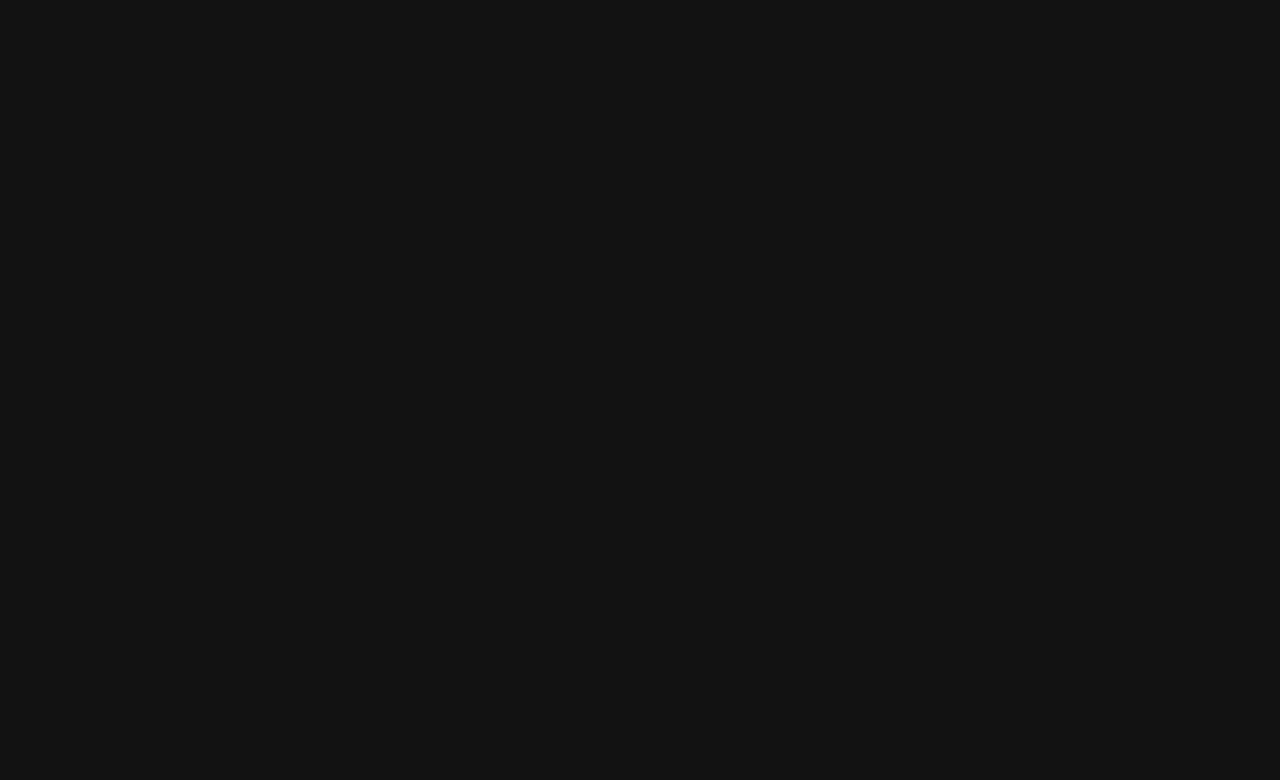
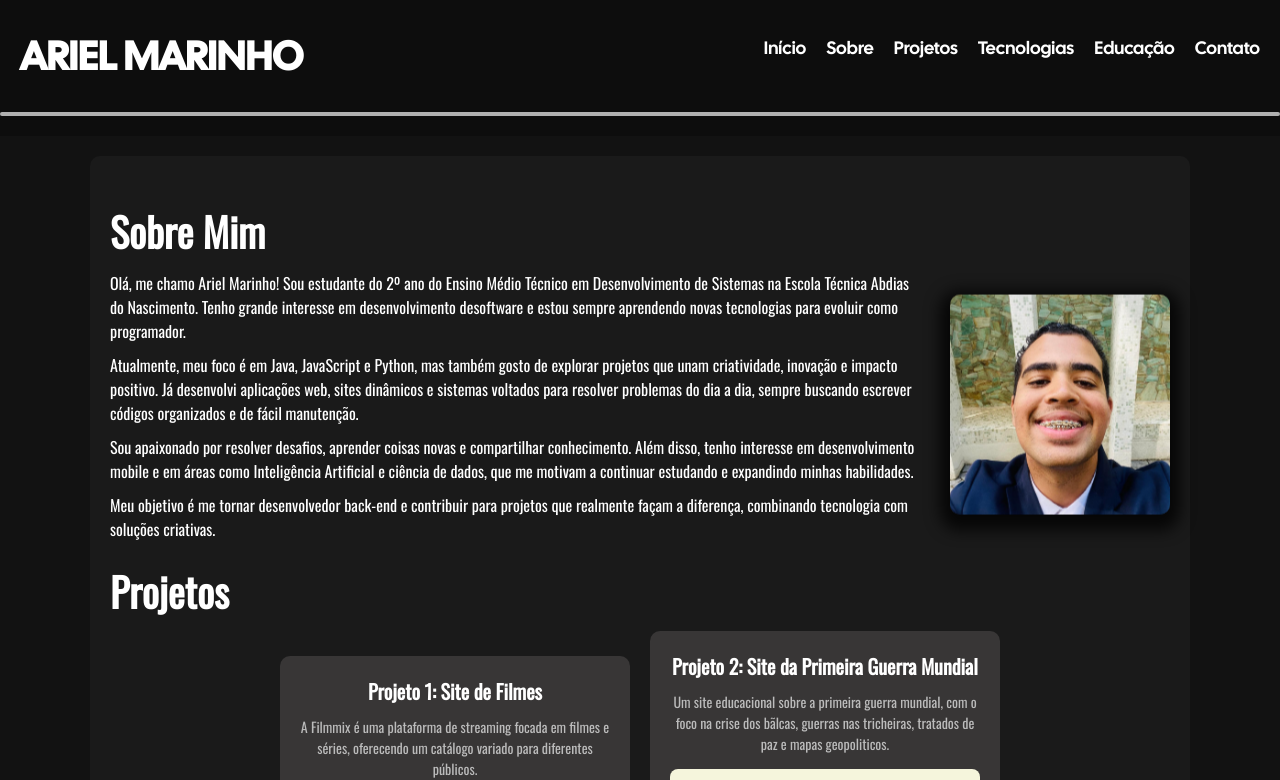
Before and after one commit to arieldreis/Portifolio, a React (Vite) app in the folder meu_portifolio/: page / in a window 1280 px wide. Before the commit this address had no page. Shown: the top 780 px of the page. Built offline with nearby package versions, Linux system fonts and the light colour scheme.

Commit message:
Fix routing paths in App.jsx and update base path in vite.config.js

```diff
--- a/meu_portifolio/src/App.jsx
+++ b/meu_portifolio/src/App.jsx
@@ -11,7 +11,7 @@ const App = () => {
     <BrowserRouter>
       <Routes>
         <Route path='/header' element={<Header/>} />
-        <Route path='/Portifolio' element={<Principal/>}></Route>
+        <Route path='/' element={<Principal/>}></Route>
         <Route path='/footer' element={<Footer/>}></Route>
       </Routes>
     </BrowserRouter>
--- a/meu_portifolio/vite.config.js
+++ b/meu_portifolio/vite.config.js
@@ -4,7 +4,7 @@ import react from '@vitejs/plugin-react'
 // https://vite.dev/config/
 export default defineConfig({
   plugins: [react()],
-  base: '/Portifolio',
+  base: '/',
   server: {
     allowedHosts: [
       '714a8e67104a.ngrok-free.app'
```
